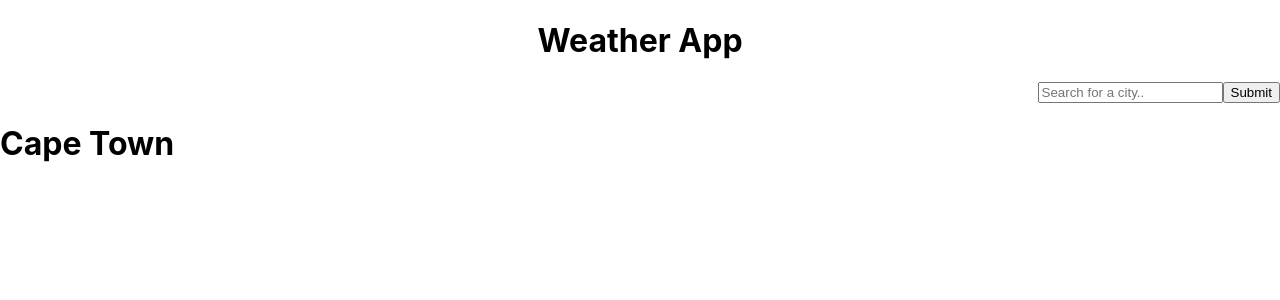
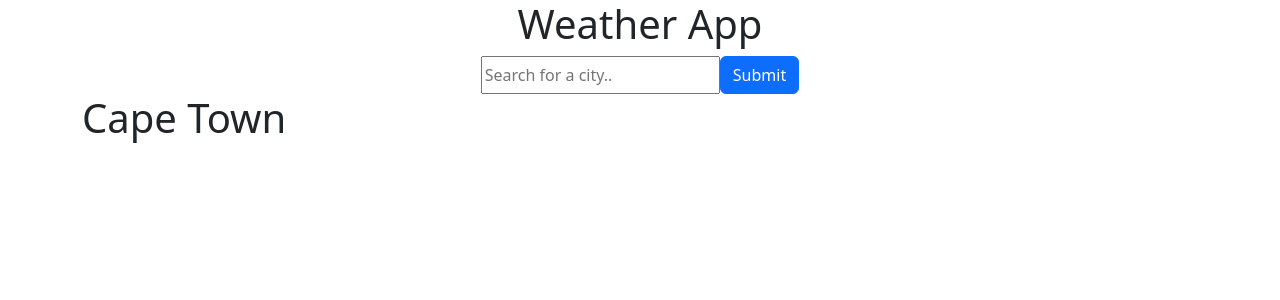
Before and after one commit to Zee363/react-weather, a React (Create React App) app: page / in a window 1280 px wide. Shown: the top 300 px of the page. Built offline with nearby package versions, Linux system fonts and the light colour scheme.

Commit message:
Added bootstrap

```diff
--- a/package.json
+++ b/package.json
@@ -6,6 +6,7 @@
     "@testing-library/jest-dom": "^5.17.0",
     "@testing-library/react": "^13.4.0",
     "@testing-library/user-event": "^13.5.0",
+    "bootstrap": "^5.3.3",
     "react": "^18.2.0",
     "react-dom": "^18.2.0",
     "react-scripts": "5.0.1",
--- a/src/Weather.css
+++ b/src/Weather.css
@@ -1,4 +1,4 @@
 form {
   display: flex;
-  justify-content: right;
+  justify-content: center;
 }
--- a/src/Weather.js
+++ b/src/Weather.js
@@ -7,7 +7,7 @@ export default function Weather () {
     <div className="container">
       <form>
         <input type="text" placeholder="Search for a city.."/>
-        <input type="submit"/>
+        <input type="submit" className="btn btn-primary" />
       </form>
     <div className="Weather">
     <h1>Cape Town</h1>
--- a/src/index.js
+++ b/src/index.js
@@ -4,6 +4,9 @@ import './index.css';
 import App from './App';
 import Weather from "./Weather";
 import reportWebVitals from './reportWebVitals';
+import 'bootstrap/dist/css/bootstrap.css';
+// Put any other imports below so that CSS from your
+// components takes precedence over default styles.
 
 const root = ReactDOM.createRoot(document.getElementById('root'));
 root.render(
```
Also changed, not shown: 1 other file (tests, documents, lock files or other folders).
